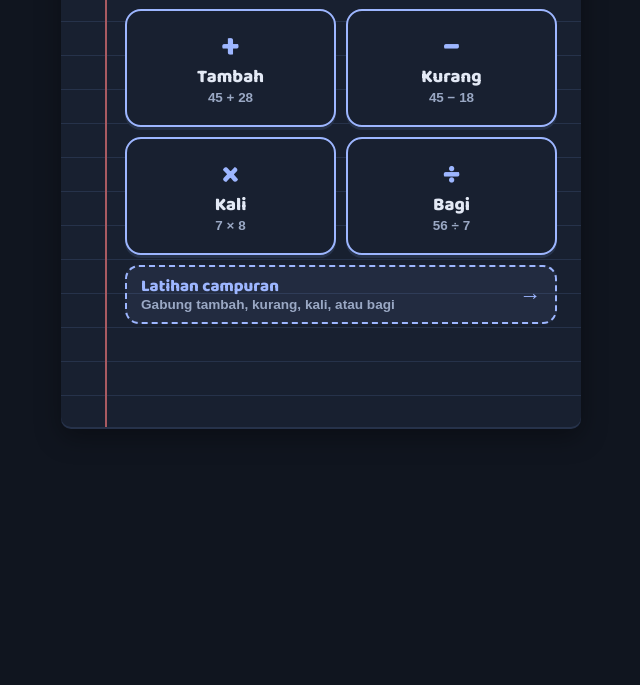
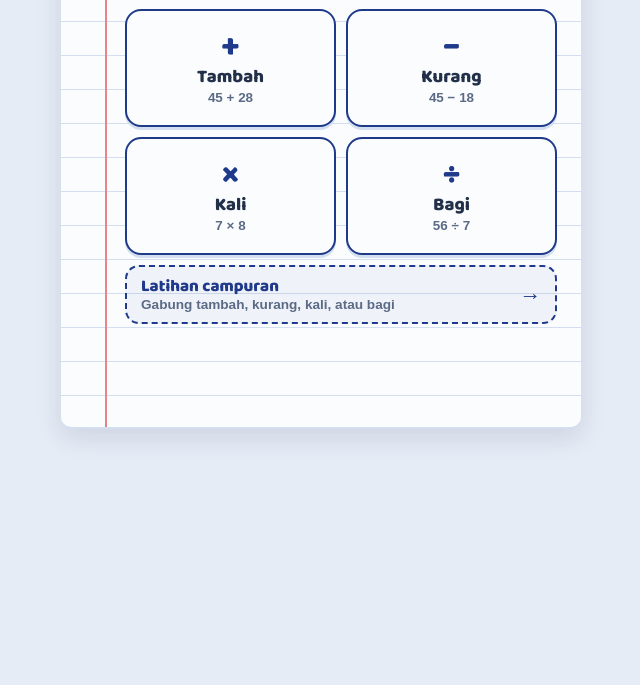
Before and after one commit to diotivano/latihan-hitung, a plain HTML site: page index.html in a window 1280 px wide. Shown: the part 115-800 px from the top of the page, without its empty margins (319-959 px from the left). Drawn offline with nearby package versions, Linux system fonts and the dark colour scheme.

Commit message:
Add files via upload

```diff
--- a/index.html
+++ b/index.html
@@ -10,7 +10,7 @@
   <title>Latihan Hitung Dasar</title>
   <link rel="manifest" href="./manifest.webmanifest">
   <meta name="theme-color" content="#1f3a8a">
-  <meta name="color-scheme" content="light">
+  <meta name="color-scheme" content="only light">
   <meta name="mobile-web-app-capable" content="yes">
   <meta name="apple-mobile-web-app-capable" content="yes">
   <meta name="apple-mobile-web-app-status-bar-style" content="default">
--- a/style.css
+++ b/style.css
@@ -1,4 +1,5 @@
 :root{
+  color-scheme:only light;
   --page:#e6ecf6;
   --paper:#fbfcfe;
   --line:#d3dff0;
@@ -15,27 +16,6 @@
   --chipfg:#fff;
   --card:rgba(31,58,138,.05);
   --shadow:rgba(20,30,60,.12);
-}
-@media (prefers-color-scheme:dark){
-  :root{
-    color-scheme:dark;
-    --page:#10151f;
-    --paper:#182030;
-    --line:#26324a;
-    --margin:#a85a61;
-    --ink:#9db6ff;
-    --text:#e3e9f5;
-    --muted:#9aa8c4;
-    --ok:#7be0a7;
-    --okbg:#1b3a2b;
-    --bad:#ff9c93;
-    --badbg:#431f1d;
-    --chip:#3a3517;
-    --chipon:#9db6ff;
-    --chipfg:#10151f;
-    --card:rgba(157,182,255,.08);
-    --shadow:rgba(0,0,0,.35);
-  }
 }
 
 *{box-sizing:border-box}
--- a/sw.js
+++ b/sw.js
@@ -1,7 +1,7 @@
 // Service worker: aplikasi bisa dibuka tanpa internet setelah kunjungan pertama.
 // Semua path relatif agar berjalan di GitHub Pages (subpath /<repo>/) maupun domain root.
 // Naikkan nomor VERSION setiap kali index.html, style.css, atau app.js diubah.
-const VERSION = "v12";
+const VERSION = "v13";
 const PREFIX = "hitung-dasar-";
 const CACHE = PREFIX + VERSION;
 const FILES = [
```
